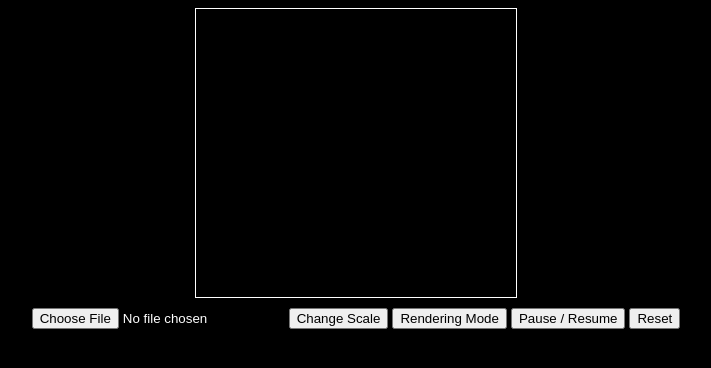
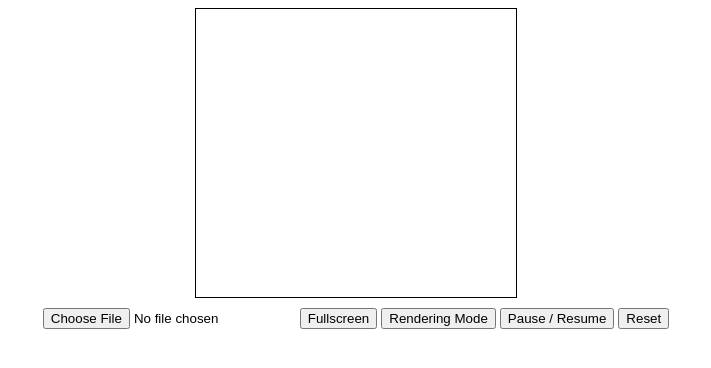
Before and after one commit to nakardo/node-gameboy, a website: page index.html in a window 1280 px wide. Shown: the whole page, without its empty margins (284-995 px from the left). Drawn offline with nearby package versions, Linux system fonts and the light colour scheme.

Commit message:
use fullscreen for gh-pages example

```diff
--- a/examples/gh-pages/app.js
+++ b/examples/gh-pages/app.js
@@ -1,21 +1,17 @@
+// localStorage.debug = '';
+
 var gameboy = window.gameboy = new (window.Gameboy)();
-
-// localStorage.debug = '';
 
 // Render
 
 var canvas = document.getElementById('frame');
+
 var ctx = canvas.getContext('2d');
-
 gameboy.gpu.on('frame', function (offcanvas) {
     ctx.drawImage(offcanvas, 0, 0);
 });
 
 // Buttons
-
-var inputAction = document.getElementById('input');
-var pauseAction = document.getElementById('pause');
-var resetAction = document.getElementById('reset');
 
 function loadFile () {
     if (!this.files.length) return;
@@ -28,29 +24,23 @@ function loadFile () {
     reader.readAsArrayBuffer(this.files[0]);
 }
 
-inputAction.addEventListener('change', loadFile);
-pauseAction.addEventListener('click', function () { gameboy.pauseResume(); });
-resetAction.addEventListener('click', function () { gameboy.reset(); });
+function fullscreen () {
+    (
+        canvas.requestFullscreen ||
+        canvas.mozRequestFullScreen ||
+        canvas.webkitRequestFullscreen ||
+        canvas.msRequestFullscreen
+    )
+    .call(canvas);
+}
 
-var renderingAction = document.getElementById('rendering');
-var scaleAction = document.getElementById('scale');
-
-renderingAction.addEventListener('click', function () {
-    $(canvas).toggleClass('pixelated');
-});
-
-var sizes = ['160px', '320px', '640px'];
-
-scaleAction.addEventListener('click', function () {
-    var idx = sizes.indexOf(canvas.style.width || '320px');
-    canvas.style.width = sizes[++idx % 3];
-});
+$('#input').change(loadFile);
+$('#fullscreen').click(fullscreen);
+$('#pause').click(function () { gameboy.pauseResume() });
+$('#reset').click(function () { gameboy.reset() });
+$('#rendering').click(function () { $('#frame').toggleClass('pixelated') });
 
 // Joypad
 
-document.addEventListener('keydown', function (e) {
-    gameboy.joypad.keyDown(e.keyCode);
-});
-document.addEventListener('keyup', function (e) {
-    gameboy.joypad.keyUp(e.keyCode);
-});
+$(document).keydown(function (e) { gameboy.joypad.keyDown(e.keyCode) });
+$(document).keyup(function (e) { gameboy.joypad.keyUp(e.keyCode) });
--- a/examples/gh-pages/style.css
+++ b/examples/gh-pages/style.css
@@ -1,12 +1,12 @@
 body {
-    color: white;
-    background-color: black;
     text-align: center;
 }
+
 canvas {
-    width: 320px;
-    border: 1px solid white;
+    height: 288px;
+    border: 1px solid;
 }
+
 canvas.pixelated {
   image-rendering: optimizeSpeed;             /* Older versions of FF          */
   image-rendering: -moz-crisp-edges;          /* FF 6.0+                       */
@@ -15,6 +15,20 @@ canvas.pixelated {
   image-rendering: pixelated;                 /* Awesome future-browsers       */
   -ms-interpolation-mode: nearest-neighbor;   /* IE                            */
 }
+
+:-webkit-full-screen {
+    position: fixed;
+    height: 100%;
+    top: 0;
+    background: none;
+}
+
+:-ms-fullscreen {
+    width: auto;
+    height: auto;
+    margin: auto;
+}
+
 #action-buttons {
     margin-top: 10px;
 }
--- a/index.html
+++ b/index.html
@@ -12,7 +12,7 @@
     <canvas id="frame" width="160" height="144"></canvas>
     <div id="action-buttons">
         <input id="input" type="file" accept=".gb"></input>
-        <button id="scale">Change Scale</button>
+        <button id="fullscreen">Fullscreen</button>
         <button id="rendering">Rendering Mode</button>
         <button id="pause">Pause / Resume</button>
         <button id="reset">Reset</button>
```
